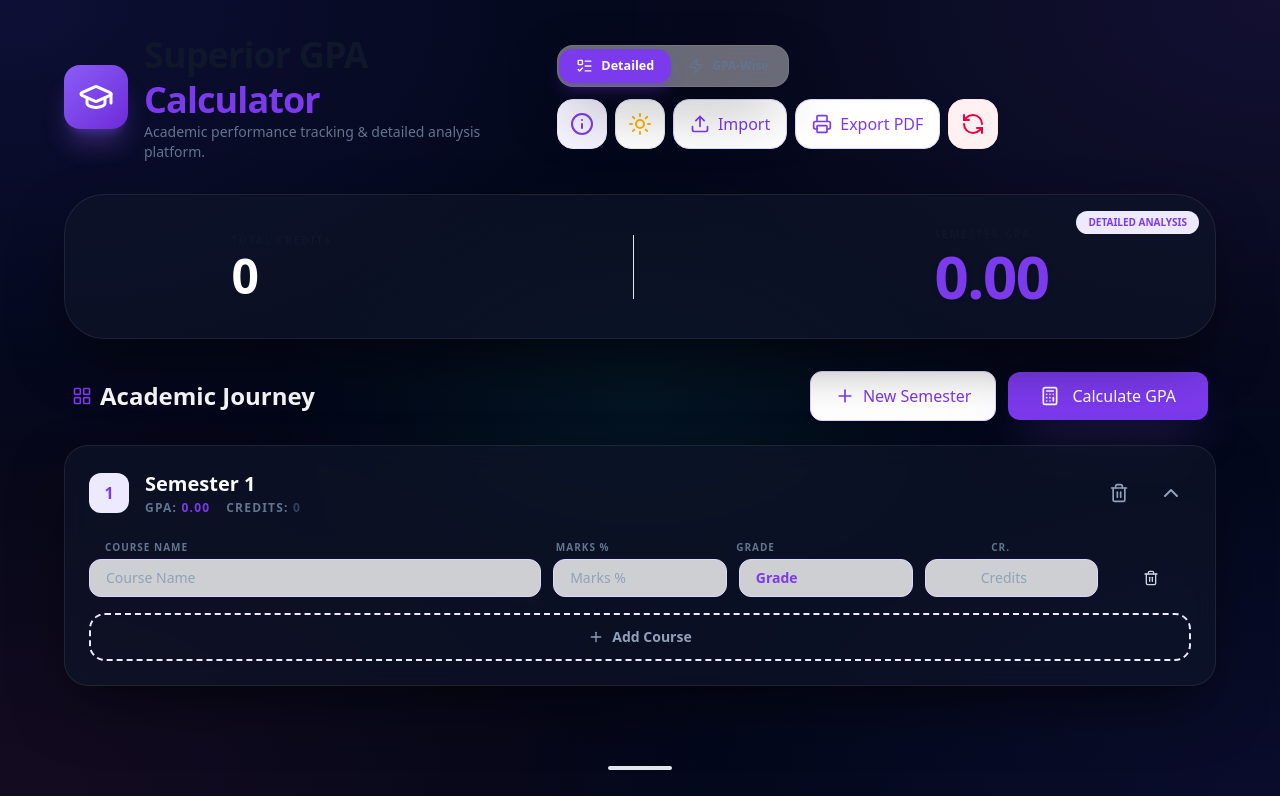
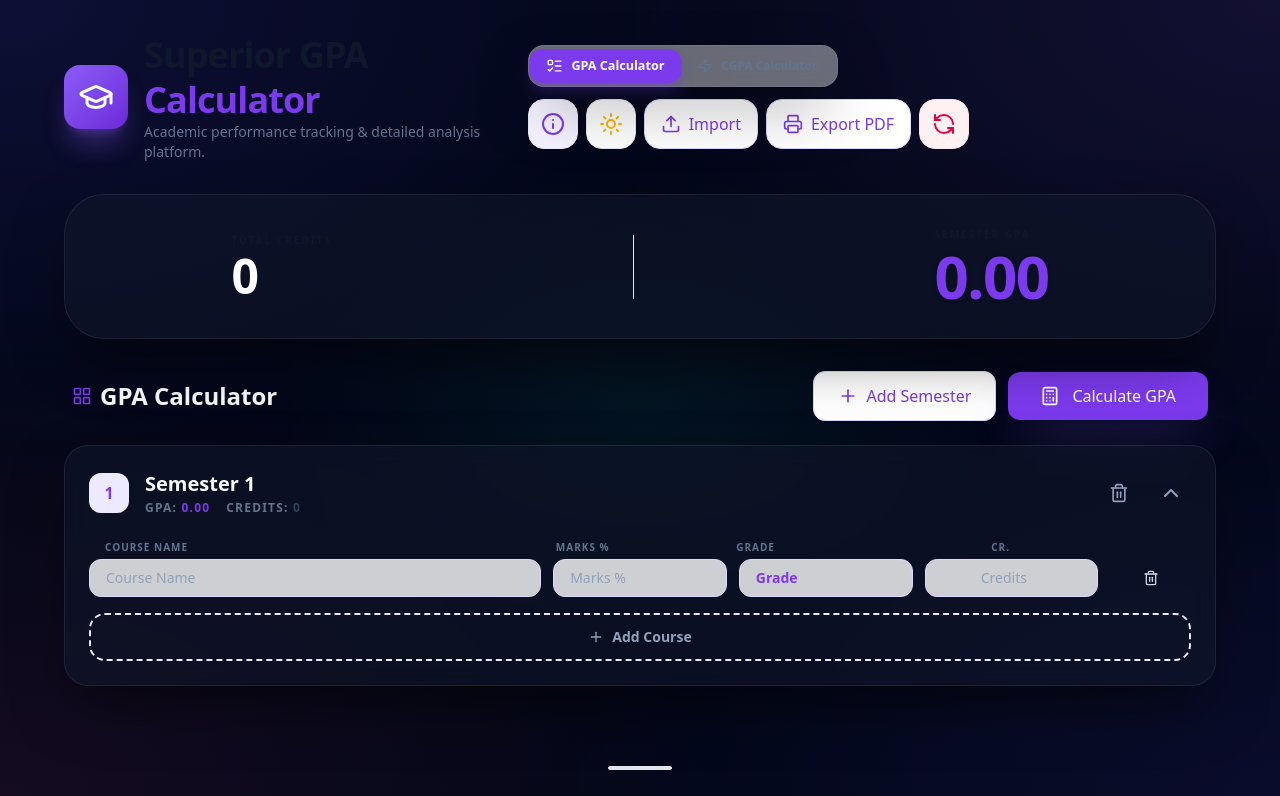
Before and after one commit to Kashif-Khokhar/GPA-Calculator, a React (Vite) app: page / in a window 1280 px wide. Shown: the top 796 px of the page. Built offline with nearby package versions, Linux system fonts and the light colour scheme.

Commit message:
update header

```diff
--- a/src/App.jsx
+++ b/src/App.jsx
@@ -203,7 +203,7 @@ const App = () => {
               <div className="flex items-center justify-between px-2">
                 <div className="flex items-center gap-2">
                    <LayoutGrid className="w-5 h-5 text-brand-600" />
-                   <h2 className="text-xl sm:text-2xl font-bold">Academic Journey</h2>
+                   <h2 className="text-xl sm:text-2xl font-bold">GPA Calculator</h2>
                 </div>
                 <div className="flex flex-col sm:flex-row items-stretch sm:items-center gap-2 sm:gap-3 w-full sm:w-auto">
                     <button
@@ -211,7 +211,7 @@ const App = () => {
                         className="btn-secondary flex items-center justify-center gap-2 py-2.5 sm:py-3 px-4 sm:px-6"
                     >
                         <Plus className="w-5 h-5" />
-                        New Semester
+                        Add Semester
                     </button>
                     <button
                         onClick={handleCalculate}
@@ -244,14 +244,14 @@ const App = () => {
                <div className="flex items-center justify-between px-2">
                   <div className="flex items-center gap-2">
                     <Zap className="w-5 h-5 text-brand-600" />
-                    <h2 className="text-xl sm:text-2xl font-bold">GPA Wise Entry</h2>
+                    <h2 className="text-xl sm:text-2xl font-bold">CGPA Calculator</h2>
                   </div>
                   <button
                     onClick={addQuickSemester}
                     className="btn-secondary flex items-center gap-2 border-brand-200 dark:border-slate-800"
                   >
                     <Plus className="w-5 h-5" />
-                    Add Semester Row
+                    Add Semester
                   </button>
                </div>
 
--- a/src/components/Header.jsx
+++ b/src/components/Header.jsx
@@ -39,7 +39,7 @@ export const Header = ({
             )}
           >
             <ListTodo className="w-4 h-4" />
-            Detailed
+            GPA Calculator
           </button>
           <button
             onClick={() => setActiveTab('quick')}
@@ -49,7 +49,7 @@ export const Header = ({
             )}
           >
             <Zap className="w-4 h-4" />
-            GPA-Wise
+            CGPA Calculator
           </button>
         </div>
 
--- a/src/components/ResultsDisplay.jsx
+++ b/src/components/ResultsDisplay.jsx
@@ -5,11 +5,6 @@ export const ResultsDisplay = ({ results, activeTab, isDarkMode }) => {
   return (
     <div className="grid grid-cols-1 md:grid-cols-3 gap-6 animate-fade-in">
       <div className={`${activeTab === 'detailed' ? 'md:col-span-3' : 'md:col-span-2'} glass rounded-2xl sm:rounded-[2.5rem] p-5 sm:p-6 md:p-8 flex flex-col md:flex-row items-center justify-around gap-6 sm:gap-8 relative overflow-hidden`}>
-        <div className="absolute top-0 right-0 p-4 print:hidden">
-          <div className="px-3 py-1 bg-brand-100 dark:bg-brand-900/30 text-brand-600 dark:text-brand-400 text-[10px] font-black rounded-full uppercase">
-            {activeTab === 'detailed' ? 'Detailed Analysis' : 'GPA-Wise Result'}
-          </div>
-        </div>
 
         <div className="text-center md:text-left transition-all">
           <p className="text-[10px] font-black uppercase tracking-[0.2em] text-slate-900 dark:text-slate-400 mb-1">Total Credits</p>
@@ -48,8 +43,8 @@ export const ResultsDisplay = ({ results, activeTab, isDarkMode }) => {
               <Zap className="w-8 h-8 text-brand-600" />
             </div>
             <div>
-              <h3 className="font-bold">GPA-Wise Calculator</h3>
-              <p className="text-xs text-slate-500 dark:text-slate-400 mt-1">Enter semester GPAs directly for a fast result.</p>
+              <h3 className="font-bold">CGPA Calculator</h3>
+              <p className="text-xs text-slate-500 dark:text-slate-400 mt-1">Enter semester GPAs directly for a fast cumulative result.</p>
             </div>
           </div>
         </div>
```
